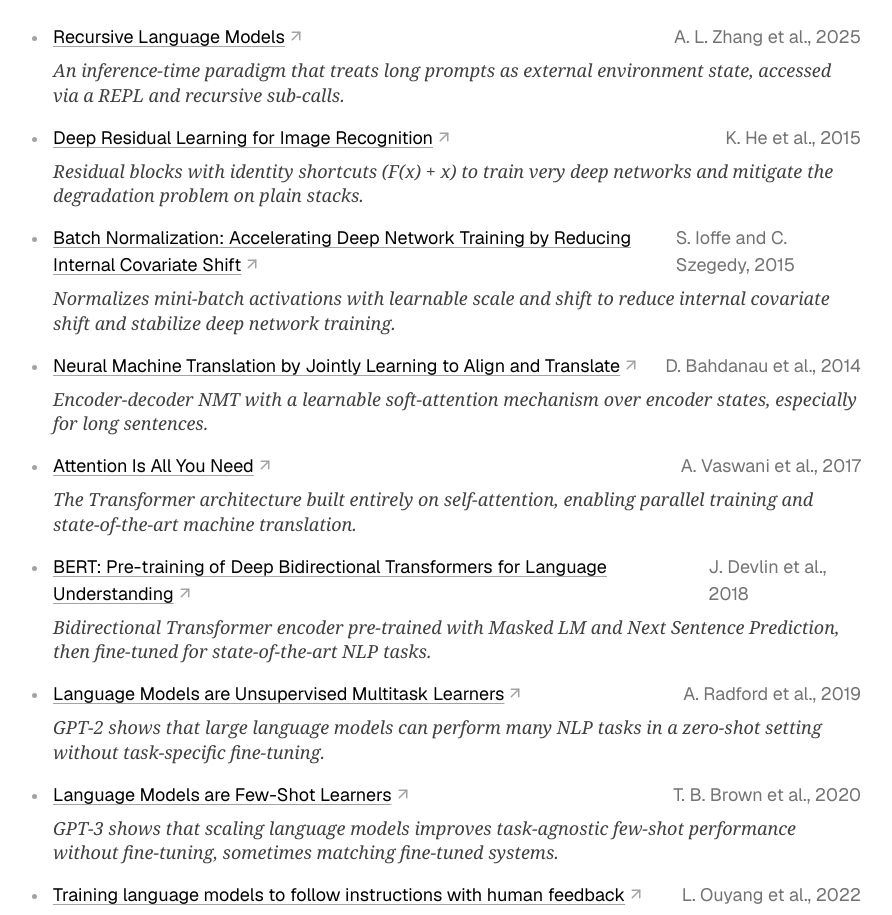
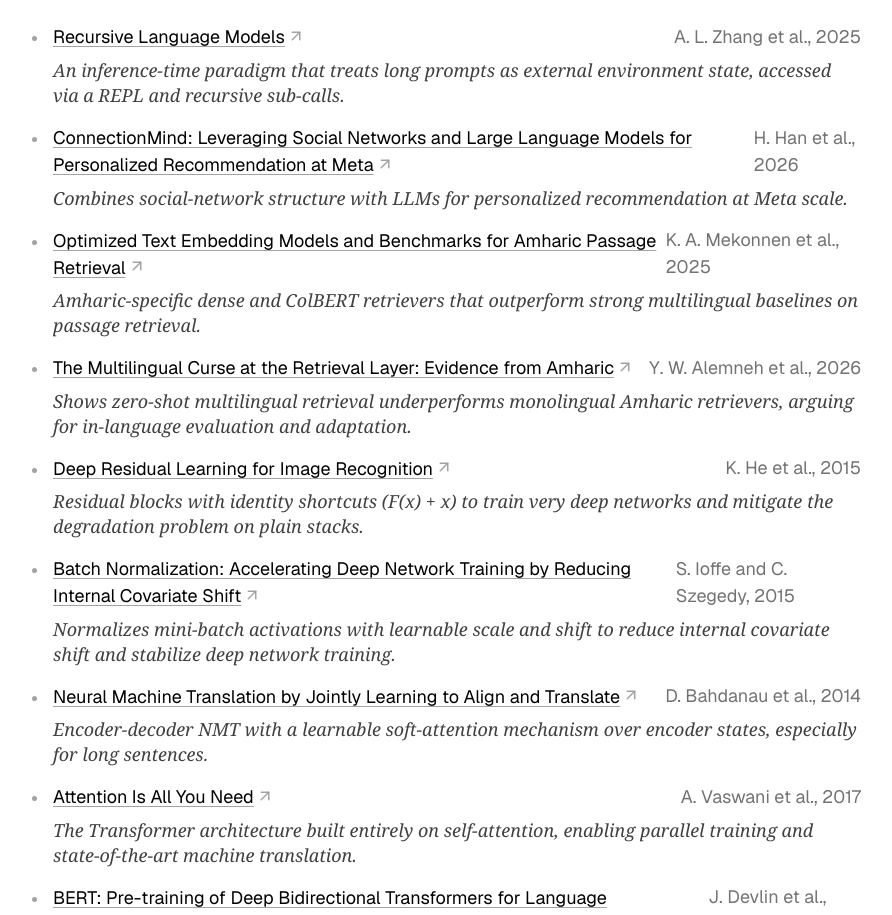
Before and after one commit to nebHailemariam/nebHailemariam.github.io, a Next.js app in the folder my-website/: page /reading in a window 1280 px wide. Shown: the part 1640-2555 px from the top of the page, without its empty margins (199-1091 px from the left). Built offline with nearby package versions, Linux system fonts and the light colour scheme.

Commit message:
feat: add new articles on llm based recommendation and Amharic passage retrieval to reading list

```diff
--- a/my-website/components/reading/reading-data.ts
+++ b/my-website/components/reading/reading-data.ts
@@ -131,6 +131,30 @@ export const readingSections: ReadingSection[] = [
           "An inference-time paradigm that treats long prompts as external environment state, accessed via a REPL and recursive sub-calls.",
       },
       {
+        href: "https://arxiv.org/abs/2608.10187",
+        title:
+          "ConnectionMind: Leveraging Social Networks and Large Language Models for Personalized Recommendation at Meta",
+        meta: "H. Han et al., 2026",
+        description:
+          "Combines social-network structure with LLMs for personalized recommendation at Meta scale.",
+      },
+      {
+        href: "https://aclanthology.org/2025.findings-acl.543.pdf",
+        title:
+          "Optimized Text Embedding Models and Benchmarks for Amharic Passage Retrieval",
+        meta: "K. A. Mekonnen et al., 2025",
+        description:
+          "Amharic-specific dense and ColBERT retrievers that outperform strong multilingual baselines on passage retrieval.",
+      },
+      {
+        href: "https://aclanthology.org/2026.mellm-1.19.pdf",
+        title:
+          "The Multilingual Curse at the Retrieval Layer: Evidence from Amharic",
+        meta: "Y. W. Alemneh et al., 2026",
+        description:
+          "Shows zero-shot multilingual retrieval underperforms monolingual Amharic retrievers, arguing for in-language evaluation and adaptation.",
+      },
+      {
         href: "https://arxiv.org/abs/1512.03385",
         title: "Deep Residual Learning for Image Recognition",
         meta: "K. He et al., 2015",
```
